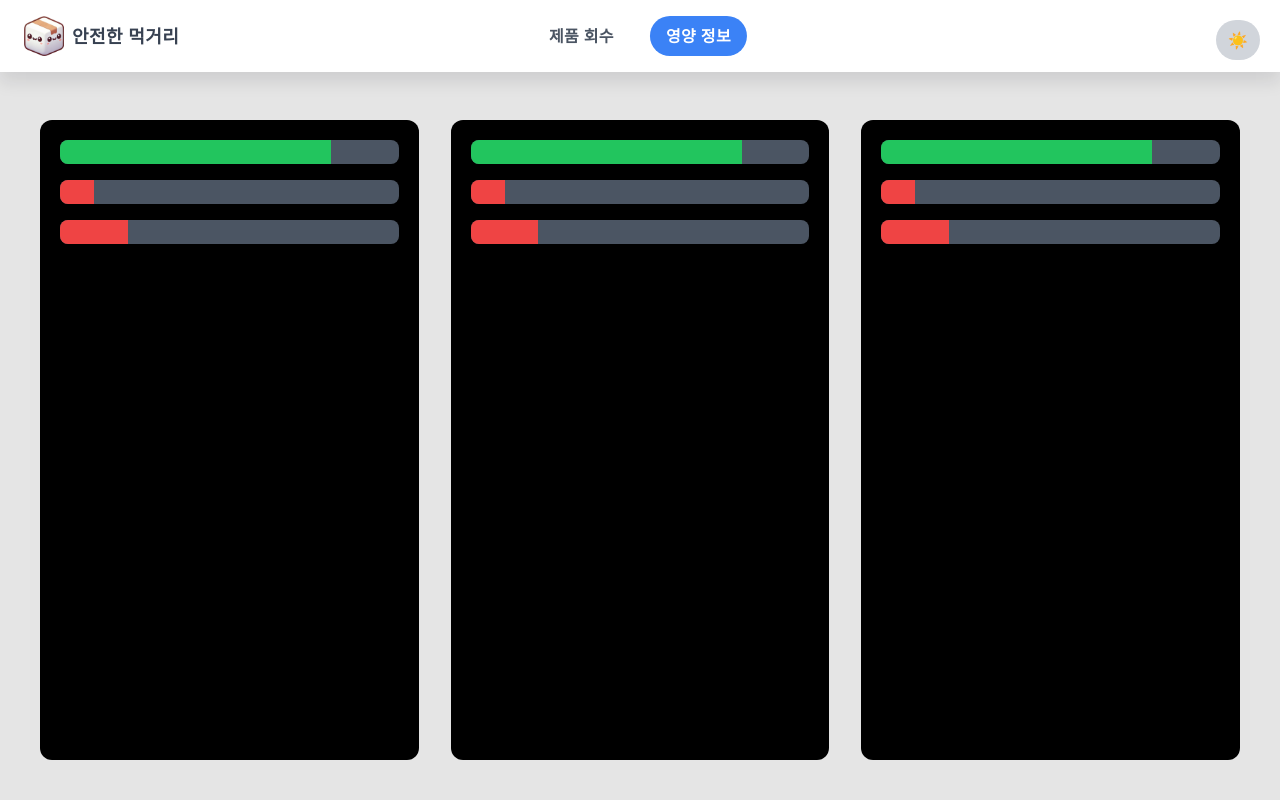
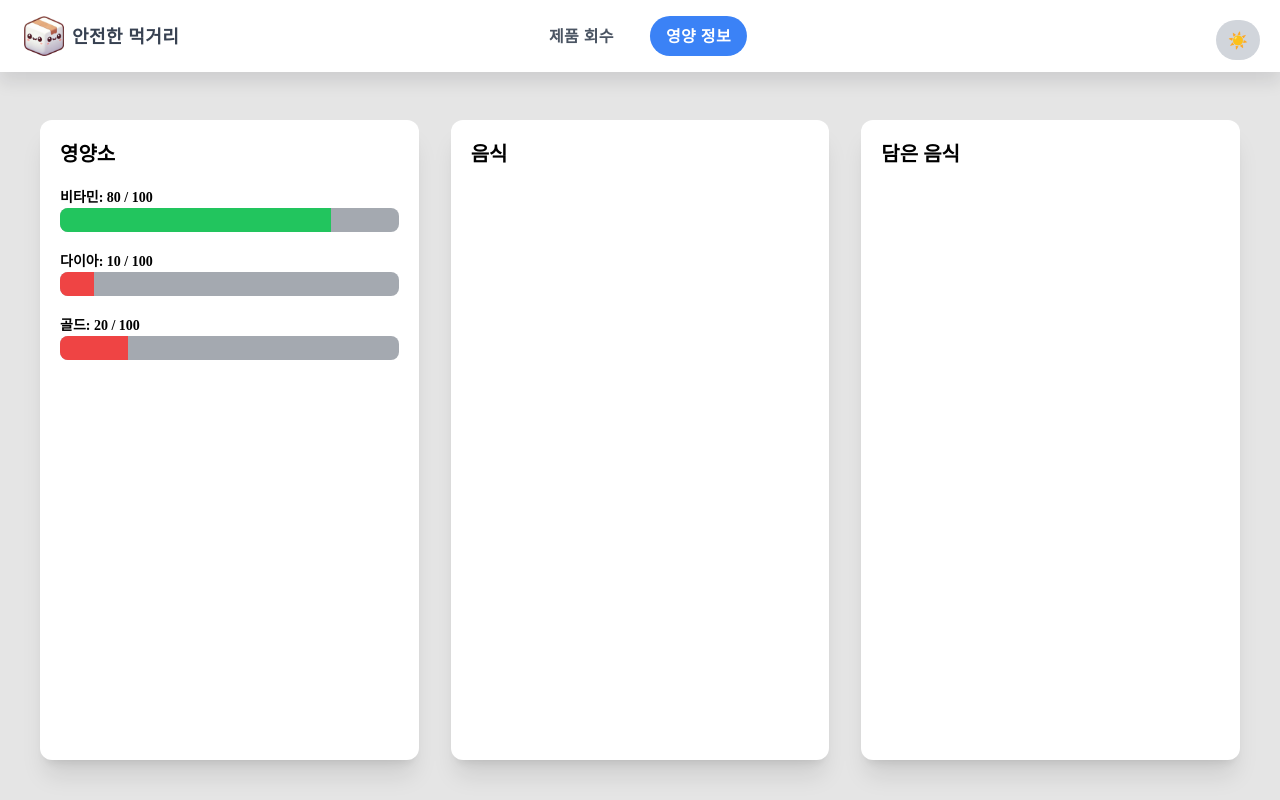
Before and after one commit to asa9874/product-recall-info, a React (Vite) app: page /Nutrients in a window 1280 px wide. Shown: the top 800 px of the page. Built offline with nearby package versions, Linux system fonts and the light colour scheme; a web font is replaced by a local one.

Commit message:
Feat: MeterBar 컴포넌트에 이름 속성 추가 및 NutrientsBody 레이아웃 수정

```diff
--- a/src/pages/Nutrients/components/MeterBar.tsx
+++ b/src/pages/Nutrients/components/MeterBar.tsx
@@ -1,6 +1,6 @@
 import { motion } from "framer-motion";
 
-function MeterBar({ now, max }: { now: number; max: number }) {
+function MeterBar({ now, max,name }: { now: number; max: number; name: string }) {
   const Percent = (now / max) * 100;
 
   const getHpColor = () => {
@@ -10,14 +10,19 @@ function MeterBar({ now, max }: { now: number; max: number }) {
   };
 
   return (
-    <div className="w-full h-6 bg-gray-600 rounded-lg overflow-hidden">
-      <motion.div
-        className={`h-full ${getHpColor()}`} // 색상 동적 적용
-        initial={{ width: "100%" }}
-        animate={{ width: `${Percent}%` }} // 체력 값에 따라 길이 변경
-        transition={{ duration: 0.3, ease: "easeInOut" }} // 부드러운 애니메이션
-      />
-    </div>
+    <>
+      <span className="text-sm font-bold mt-5">
+        {`${name}: ${now} / ${max}`}
+      </span>
+      <div className="w-full h-6 bg-gray-600 rounded-lg overflow-hidden bg-opacity-50">
+        <motion.div
+          className={`h-full ${getHpColor()}`}
+          initial={{ width: "100%" }}
+          animate={{ width: `${Percent}%` }}
+          transition={{ duration: 0.3, ease: "easeInOut" }}
+        />
+      </div>
+    </>
   );
 }
 
--- a/src/pages/Nutrients/components/NutrientsBody.tsx
+++ b/src/pages/Nutrients/components/NutrientsBody.tsx
@@ -6,20 +6,17 @@ const NutrientsBody = () => {
   return (
     <Body pt={20}>
       <div className="flex gap-8 p-10 h-full">
-        <div className="flex flex-col gap-4 w-1/3 bg-black h-full rounded-xl p-5">
-          <MeterBar now={80} max={100} />
-          <MeterBar now={10} max={100} />
-          <MeterBar now={20} max={100} />
+        <div className="flex flex-col w-1/3 bg-white h-full rounded-xl p-5 shadow-xl dark:bg-gray-800 dark:text-white ">
+          <span className="text-xl font-bold ">영양소</span>
+          <MeterBar now={80} max={100} name="비타민"/>
+          <MeterBar now={10} max={100} name="다이아"/>
+          <MeterBar now={20} max={100} name="골드"/>
         </div>
-        <div className="flex flex-col gap-4 w-1/3 bg-black h-full rounded-xl p-5">
-          <MeterBar now={80} max={100} />
-          <MeterBar now={10} max={100} />
-          <MeterBar now={20} max={100} />
+        <div className="flex flex-col w-1/3 bg-white h-full rounded-xl p-5 shadow-xl dark:bg-gray-800">
+          <span className="text-xl font-bold ">음식</span>
         </div>
-        <div className="flex flex-col gap-4 w-1/3 bg-black h-full rounded-xl p-5">
-          <MeterBar now={80} max={100} />
-          <MeterBar now={10} max={100} />
-          <MeterBar now={20} max={100} />
+        <div className="flex flex-col w-1/3 bg-white h-full rounded-xl p-5 shadow-xl dark:bg-gray-800">
+          <span className="text-xl font-bold ">담은 음식</span>
         </div>
       </div>
     </Body>
--- a/src/pages/RecallProducts/components/RecallProductsBody.tsx
+++ b/src/pages/RecallProducts/components/RecallProductsBody.tsx
@@ -109,7 +109,7 @@ function RecallProductsBody() {
   }
 
   return (
-    <Body pt={40}>
+    <Body pt={20}>
       <Searchbar />
       <InfiniteScroll
         className="min-w-screen overflow-hidden bg-neutral-200 dark:bg-neutral-800 grid grid-cols-1 sm:grid-cols-2 md:grid-cols-3 lg:grid-cols-4 xl:grid-cols-5 xl:pl-20 xl:pr-20 gap-5  rounded-md p-6"
--- a/src/pages/RecallProducts/components/Searchbar.tsx
+++ b/src/pages/RecallProducts/components/Searchbar.tsx
@@ -10,7 +10,7 @@ const { searchString, setSearchString } = useStore(); // zustand store에서 값
     setSearchString(inputValue); // 검색어를 zustand store에 저장
   };
   return (
-    <form className="max-w-md mx-auto w-full" onSubmit={handleSearch}>
+    <form className="max-w-md mx-auto w-full pt-20" onSubmit={handleSearch}>
           <div className="relative">
             <div className="absolute inset-y-0 start-0 flex items-center ps-3 pointer-events-none">
               <svg
```
